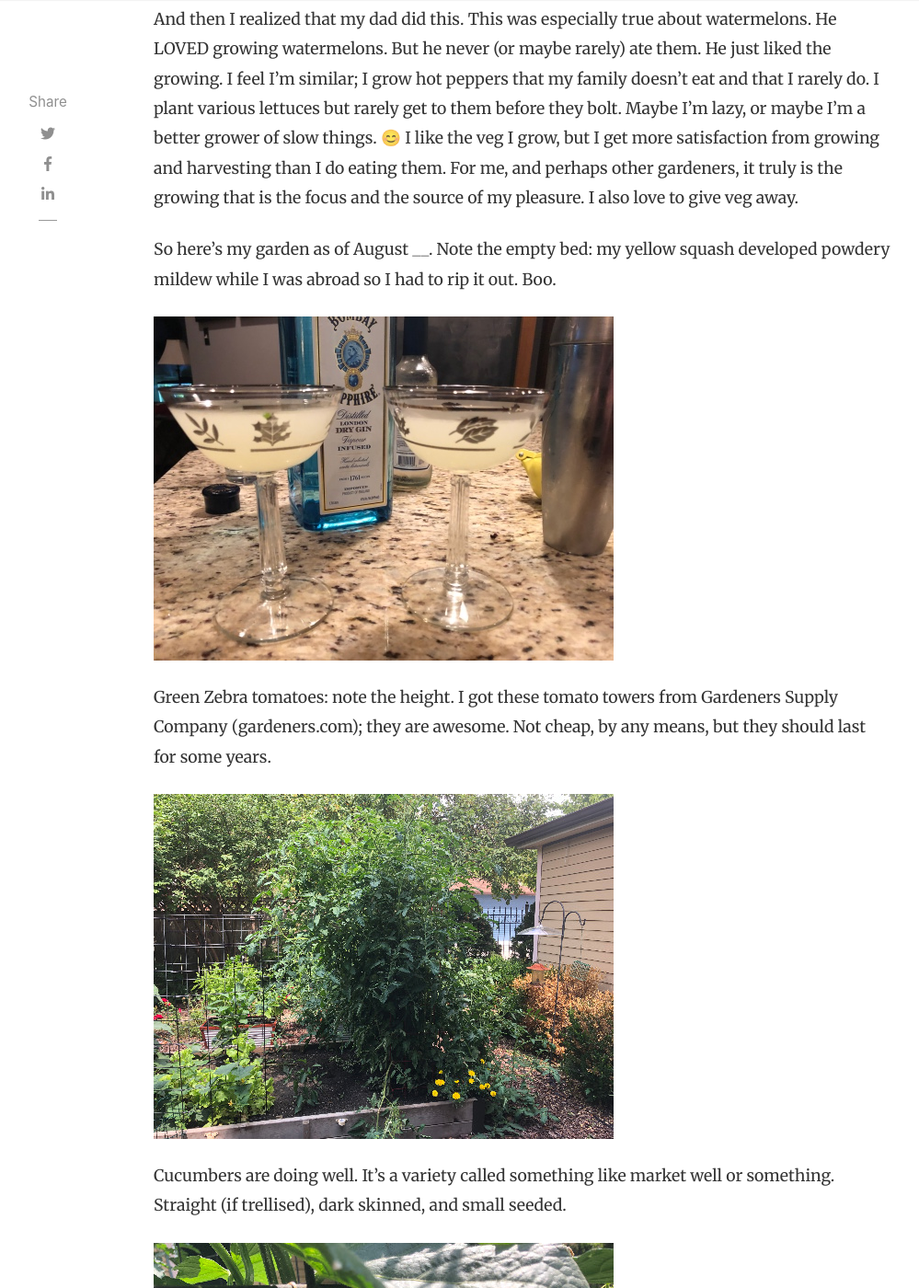
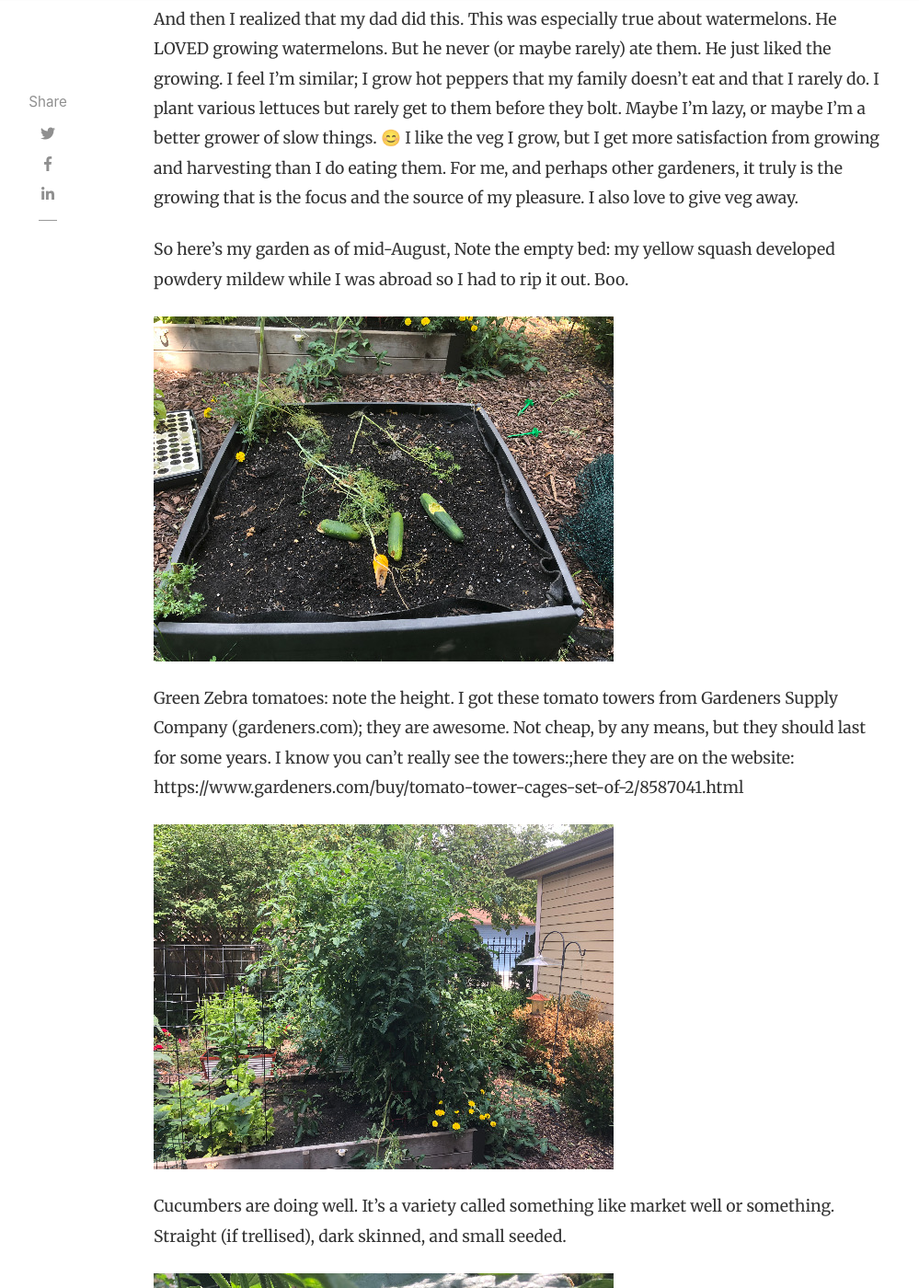
Before and after one commit to pknielski/pknielski.github.io, a Jekyll site: the page built from _posts/2019-08-20-augustgarden.md, in a window 1280 px wide and 1400 px high, scrolled down 573 px. Shown: the whole window at 92% size, without its empty margins (118-1117 px from the left). Built offline with Jekyll 4.4.1, drawn with Linux system fonts in a browser that asks for light colours; nearby versions of some CDN libraries; our own code applies the rules of GitHub Pages for plain Markdown files; comment, search, counter and statistics services are not loaded.

Commit message:
Update 2019-08-20-augustgarden.md

```diff
--- a/_posts/2019-08-20-augustgarden.md
+++ b/_posts/2019-08-20-augustgarden.md
@@ -14,25 +14,33 @@ August in the Garden
 
 I was thinking this week about how I garden, that I grow things that I don’t necessarily eat. And then I realized that my dad did this.  This was especially true about watermelons.  He LOVED growing watermelons.  But he never (or maybe rarely) ate them.  He just liked the growing.  I feel I’m similar; I grow hot peppers that my family doesn’t eat and that I rarely do. I plant various lettuces but rarely get to them before they bolt. Maybe I’m lazy, or maybe I’m a better grower of slow things. 😊 I like the veg I grow, but I get more satisfaction from growing and harvesting than I do eating them.  For me, and perhaps other gardeners, it truly is the growing that is the focus and the source of my pleasure. I also love to give veg away.
 
-So here’s my garden as of August __. Note the empty bed: my yellow squash developed powdery mildew while I was abroad so I had to rip it out.  Boo.
+So here’s my garden as of mid-August, Note the empty bed: my yellow squash developed powdery mildew while I was abroad so I had to rip it out.  Boo.
 
-![glass](/assets/images/basilgimletglass_Fotor.jpg)
+![emptybed](/assets/images/emptysquashbed.jpg)
 
-Green Zebra tomatoes: note the height. I got these tomato towers from Gardeners Supply Company (gardeners.com); they are awesome.  Not cheap, by any means, but they should last for some years.
+
+Green Zebra tomatoes: note the height. I got these tomato towers from Gardeners Supply Company (gardeners.com); they are awesome.  Not cheap, by any means, but they should last for some years. I know you can't really see the towers:;here they are on the website: https://www.gardeners.com/buy/tomato-tower-cages-set-of-2/8587041.html
 
 ![tomsaugust](/assets/images/tomsaugust.jpg)
 
+
 Cucumbers are doing well. It’s a variety called something like market well or something. Straight (if trellised), dark skinned, and small seeded.
+
 
 ![cucumber](/assets/images/cucumber.jpg)
 
+
 ![babycuke](/assets/images/babycuke.jpg)
+
 
 Cabbages, even eaten by cabbage moths/larvae, are doing well.  Looking forward to harvesting (and eating) those.
 
+
 ![holeycabbage](/assets/images/holeycabbage.jpg)
 
+
 ![holeycabbage2](/assets/images/holeycabbage2.jpg)
+
 
 Basil is going to seed, which is fine. Lots of bees on the flowers.
 
```
